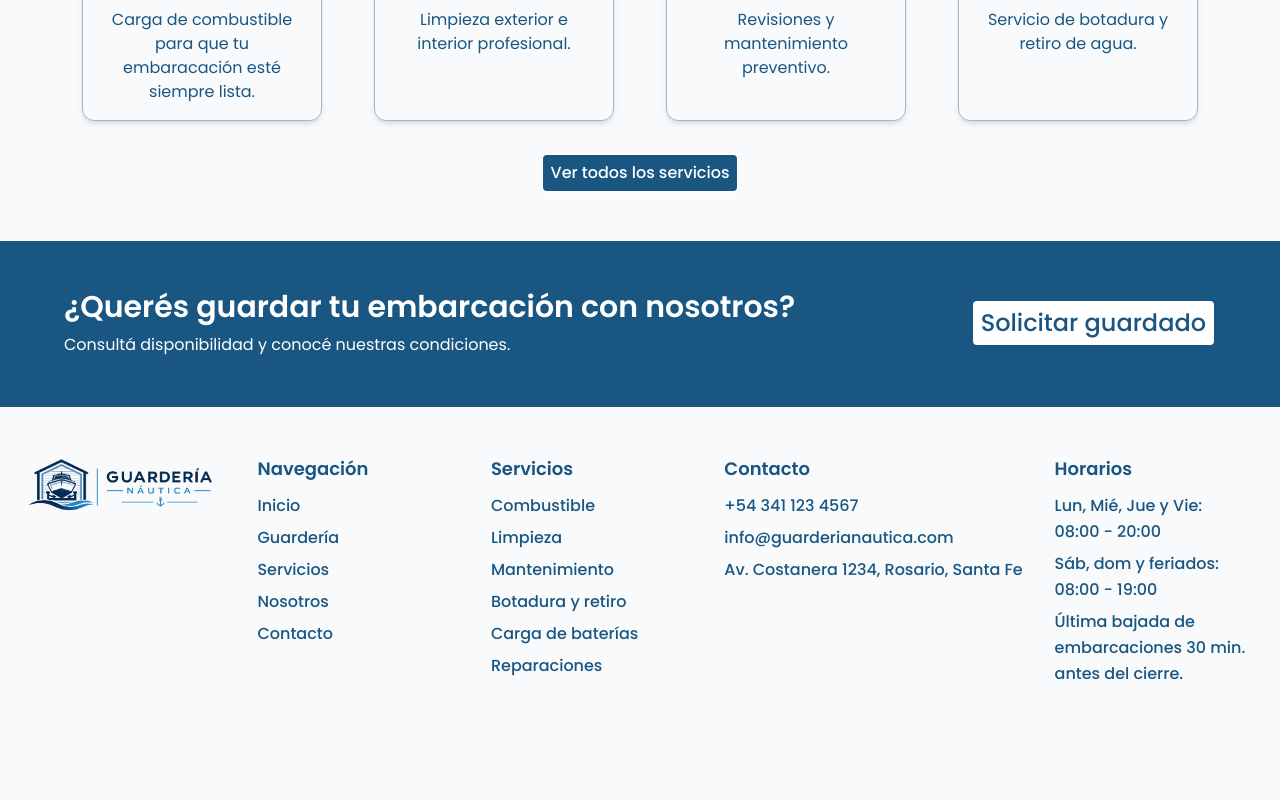
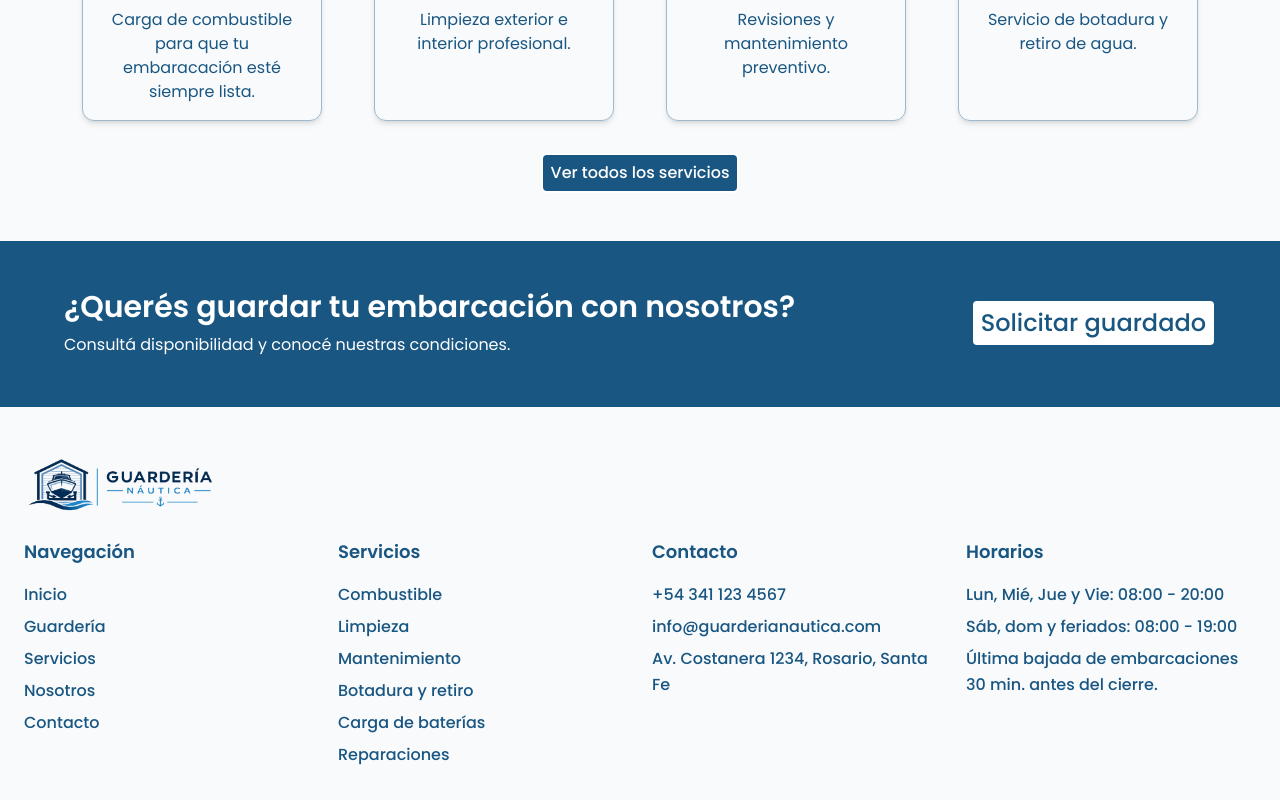
Before and after one commit to Martiks38/frontend_dsw, a Next.js app: page / in a window 1280 px wide. Shown: the part 1347-2147 px from the top of the page. Before the commit the page ends 2058 px from the top, so only its background shows below. Built offline with nearby package versions, Linux system fonts and the light colour scheme.

Commit message:
style(Footer): update component styles

```diff
--- /dev/null
+++ b/src/components/layout/Footer/Footer.module.css
@@ -0,0 +1,68 @@
+.footer {
+  display: grid;
+  grid-template-columns: repeat(1, 1fr);
+  grid-template-rows: auto;
+  gap: 1.5rem;
+
+  padding: 3rem 1.5rem 2rem;
+  border-top: 0.125rem solid currentColor;
+
+  & > :nth-child(2) {
+    grid-row-start: 2;
+  }
+
+  & > :nth-child(3) {
+    grid-row-start: 3;
+  }
+
+  & > :nth-child(4) {
+    grid-row-start: 4;
+  }
+
+  & > :last-child {
+    grid-row-start: 5;
+  }
+}
+
+.footer_columns {
+  display: grid;
+}
+
+@media (width >= 37.5rem) {
+  .footer {
+    grid-template-columns: repeat(2, 1fr);
+    grid-template-rows: auto repeat(2, 1fr);
+
+    & > :first-child {
+      grid-column: span 2 / span 2;
+    }
+
+    & > :nth-child(2),
+    & > :nth-child(3) {
+      grid-row-start: 2;
+    }
+
+    & > :nth-child(4),
+    & > :last-child {
+      grid-row-start: 3;
+    }
+  }
+}
+
+@media (width >= 51.25rem) {
+  .footer {
+    grid-template-columns: repeat(4, 1fr);
+    grid-template-rows: auto 1fr;
+
+    & > :first-child {
+      grid-column: span 4 / span 4;
+    }
+
+    & > :nth-child(2),
+    & > :nth-child(3),
+    & > :nth-child(4),
+    & > :last-child {
+      grid-row-start: 2;
+    }
+  }
+}
--- a/src/components/layout/Footer/Footer.tsx
+++ b/src/components/layout/Footer/Footer.tsx
@@ -6,6 +6,8 @@ import { ComponentType, ReactNode } from 'react';
 import { useToast } from '@/hooks/useToast.hook';
 import type { FooterColumn, FooterProps } from '@/interfaces';
 import { normalizeString } from '@/utils/normalizeString.util';
+
+import styles from './Footer.module.css';
 
 const columnWrappers: Record<
   'nav' | 'default',
@@ -23,7 +25,7 @@ const columnWrappers: Record<
   ),
 };
 
-const titleStyles = 'font-semibold text-lg mb-2.5';
+const titleStyles = 'font-semibold text-lg mb-4';
 
 function FormattedItemText({ text }: { text: string }) {
   if (text.includes(':') && text.includes('-')) {
@@ -123,15 +125,14 @@ function FooterColumnContent({
 
 export default function Footer({ columns, logoSrc, logoAlt }: FooterProps) {
   return (
-    <footer className="grid grid-cols-1 items-start gap-8 border-t-2 px-6 pt-12 pb-6 sm:grid-cols-2 md:grid-cols-[1fr_1fr_1fr_auto_1fr]">
-      <div className="max-w-48">
+    <footer className={styles.footer}>
+      <div className="max-w-48 lg:w-full">
         <Image
           src={logoSrc}
           alt={logoAlt}
           width={195}
           height={65}
           className="h-auto w-full object-contain"
-          priority
         />
       </div>
       {columns.map((col) => {
```
